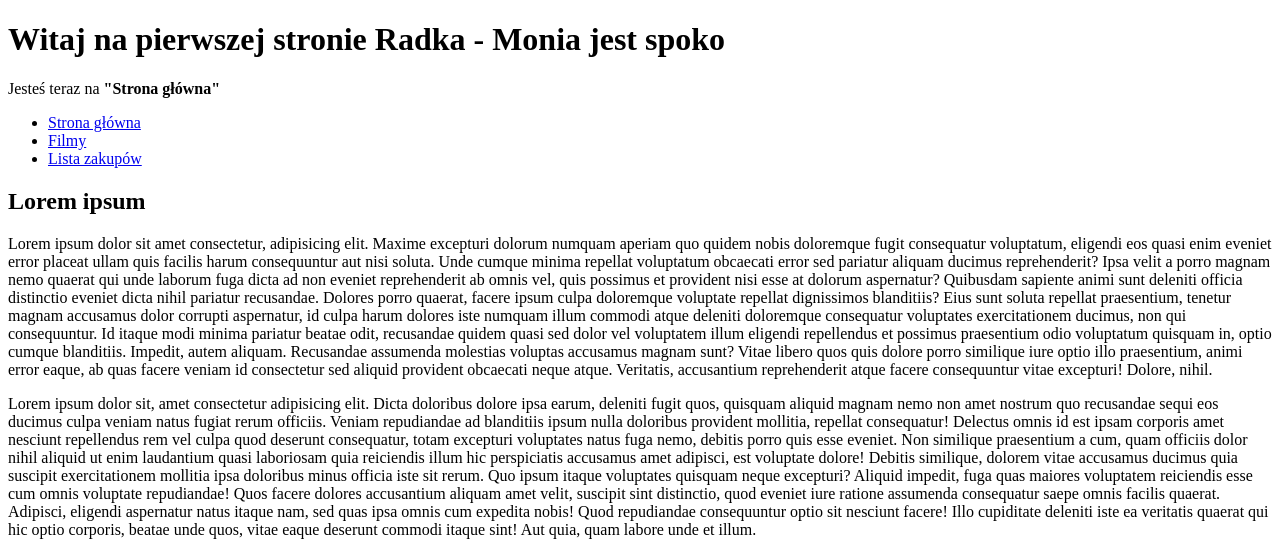
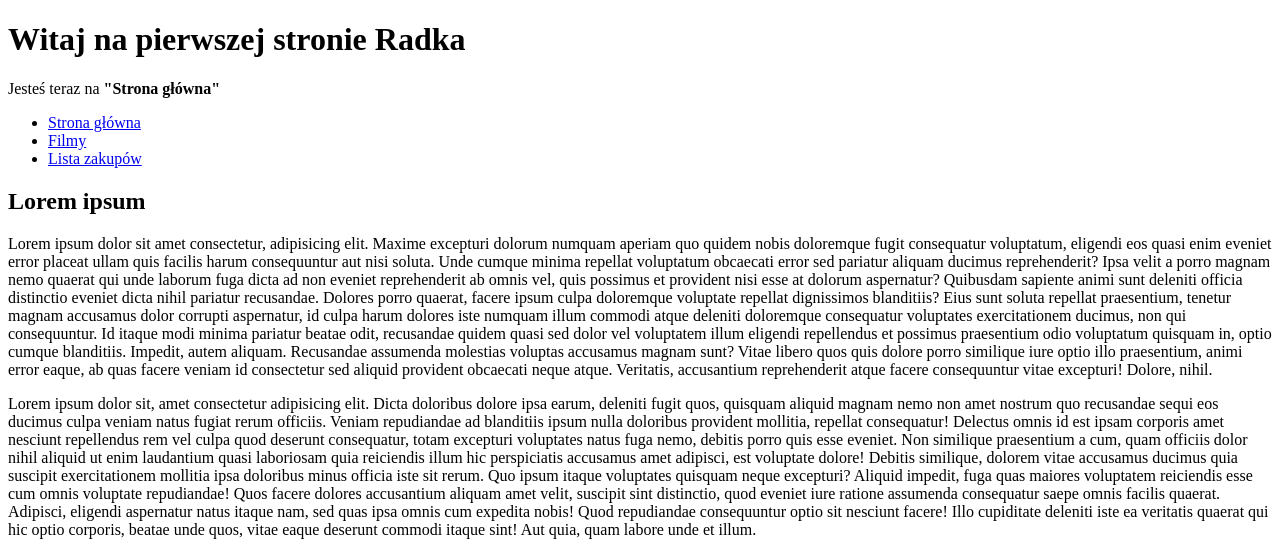
Before and after one commit to zgradek/my-first-page, a plain HTML site: page index.html in a window 1280 px wide. Shown: the top 556 px of the page. Drawn offline with Linux system fonts and the light colour scheme.

Commit message:
najnowsza wersja strony Radka

```diff
--- a/index.html
+++ b/index.html
@@ -8,7 +8,7 @@
 </head>
 <body>
     <header>
-        <h1>Witaj na pierwszej stronie Radka - Monia jest spoko</h1>
+        <h1>Witaj na pierwszej stronie Radka</h1>
         <nav>
             <p>Jesteś teraz na <strong>"Strona główna"</strong></p>
             <ul>
```
